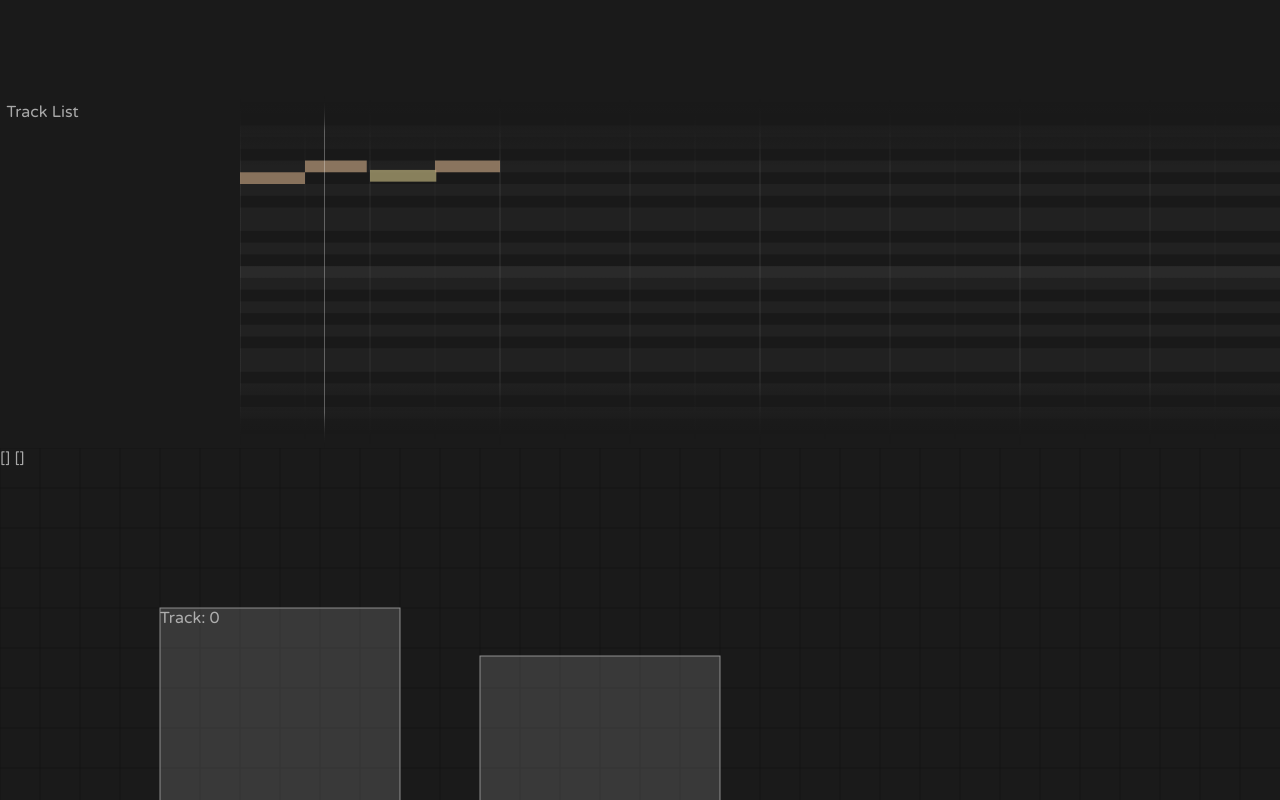
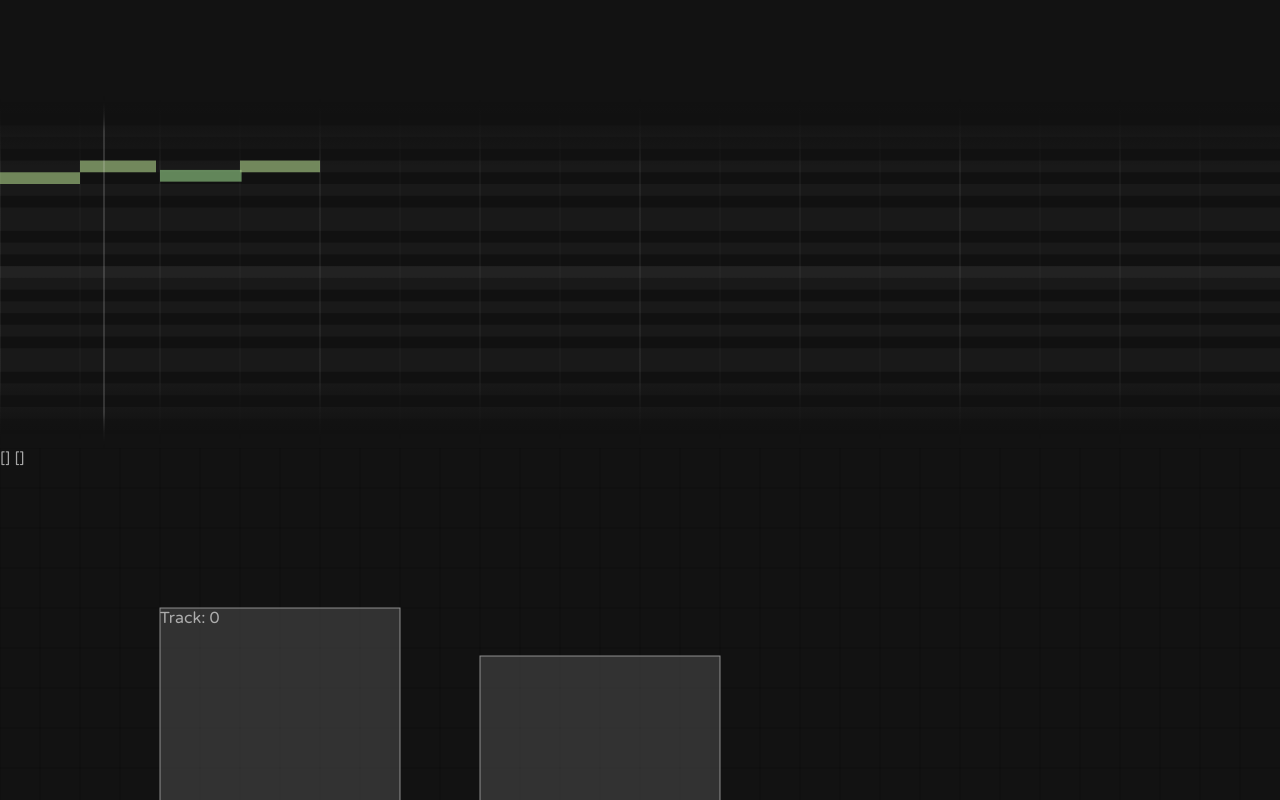
Before and after one commit to Ntropish/slaw, a Vue app: page / in a window 1280 px wide. Built offline with nearby package versions, Linux system fonts and the light colour scheme; the HTML template or start-up script is replaced by a standard one.

Commit message:
Improve styles, removed pan limit on midi editor

```diff
--- a/src/renderer/App.vue
+++ b/src/renderer/App.vue
@@ -99,7 +99,7 @@ export default {
         id: "0",
         name: "Track 1",
         events: ["0", "1", "2", "3"],
-        hue: 30
+        hue: 90
       }
     },
     events: {
@@ -269,10 +269,8 @@ export default {
       this.playbackStart = beat;
     },
     onMidiEditorPan({ x }) {
-      const desiredValue = Math.max(0, this.viewStart + x);
-      const change = desiredValue - this.viewStart;
-      this.viewStart += change;
-      this.viewEnd += change;
+      this.viewStart += x;
+      this.viewEnd += x;
     }
   }
 };
@@ -307,8 +305,8 @@ export default {
   grid-column-end: 3;
   grid-row-end: 3;
 }
-.app.midi > .midi-editor {
-  grid-column-start: 2;
+.midi-editor {
+  grid-column-start: 1;
   grid-row-start: 2;
 }
 
@@ -322,16 +320,17 @@ export default {
   grid-row-start: 1;
 }
 
-.app.node > .track-list {
+/* .app.node > .track-list {
   display: none;
 }
 .app.split > .track-list {
   grid-column-end: 2;
   grid-row-end: 3;
-}
+} */
 .track-list {
-  grid-column-start: 1;
-  grid-row-start: 2;
+  /* grid-column-start: 1;
+  grid-row-start: 2; */
+  display: none;
 }
 
 .app.node > .node-editor {
@@ -349,7 +348,7 @@ export default {
 }
 
 .app-item {
-  background: hsla(0, 0%, 10%, 1);
+  background: hsla(0, 0%, 7%, 1);
   color: hsla(0, 0%, 80%, 0.8);
   /* background: hsla(180, 5%, 40%, 1); */
   /* border: 1px solid hsla(180, 5%, 30%, 1); */
--- a/src/renderer/TrackList.vue
+++ b/src/renderer/TrackList.vue
@@ -1,5 +1,5 @@
 <template>
-  <div class="outerDiv">Track List</div>
+  <div class="outerDiv"></div>
 </template>
 
 <script>
```
